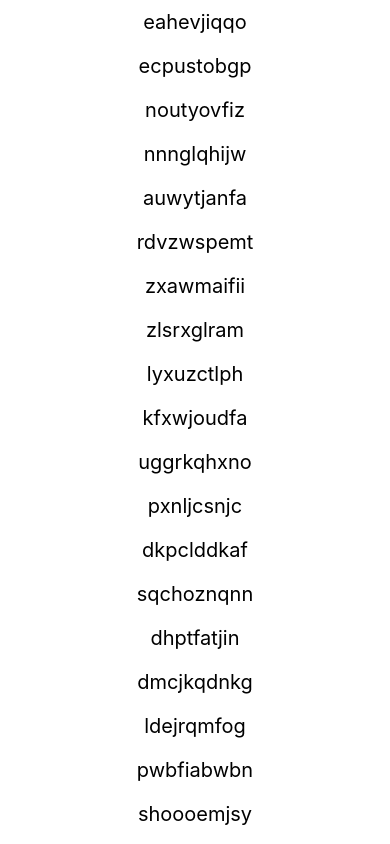
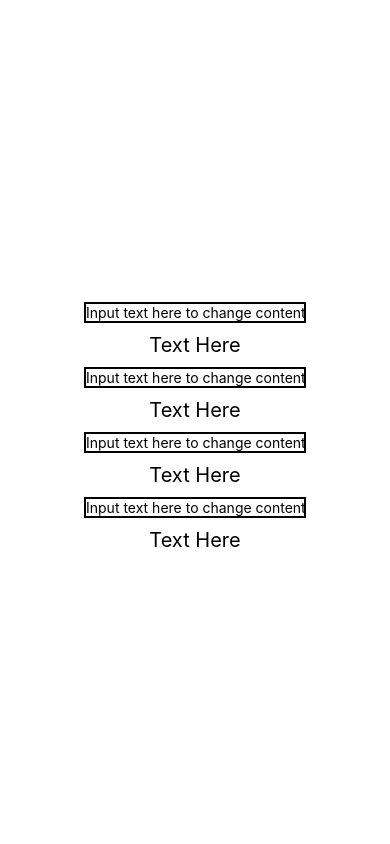
Before and after one commit to ShamsJarrar/JovisionReactTasks, a React Native app: screen / in a window 390 px wide. Built offline with nearby package versions, Linux system fonts and the light colour scheme.

Commit message:
Task 38 commit

```diff
--- a/App.tsx
+++ b/App.tsx
@@ -1,5 +1,5 @@
 import React from 'react';
-import Task36_37 from "./Tasks/Task 36&37";
+import Task38 from "./Tasks/Task 38";
 
 export default function App() {
   return (
@@ -21,6 +21,7 @@ export default function App() {
     //<Task33></Task33>
     //<Task34></Task34>
     //<Task35></Task35>
-    <Task36_37></Task36_37>
+    //<Task36_37></Task36_37
+    <Task38></Task38>
   );
 }
--- /dev/null
+++ b/Components/Component1_task39.js
@@ -0,0 +1,23 @@
+import React, { Component } from 'react';
+import { StyleSheet, Text } from 'react-native';
+import { textContext } from './textContext';
+
+class Component1 extends Component {
+    static contextType = textContext;
+
+    render() {
+        const { text, setText } = this.context;
+        return (
+            <Text style={styles.pageText}>{text}</Text>
+        );
+    }
+}
+
+const styles = StyleSheet.create({
+    pageText: {
+        color: "#000000",
+        fontSize: 20,
+    }
+});
+
+export default Component1;
--- /dev/null
+++ b/Components/Component2_task39.js
@@ -0,0 +1,35 @@
+import React, { useContext } from "react";
+import { TextInput, View, StyleSheet } from "react-native";
+import Component1 from "./Component1_task39";
+import { textContext } from "./textContext";
+
+function Component2() {
+    const { text, setText } = useContext(textContext);
+
+    return (
+        <View style={styles.container}>
+
+            <TextInput
+            style={styles.input}
+            editable
+            onChangeText={setText}
+            placeholder='Input text here to change content' />
+
+            <Component1 />
+
+        </View>
+    );
+}
+
+const styles = StyleSheet.create({
+    container: {
+        justifyContent: 'center',
+        alignItems: 'center'
+    },
+    input: {
+        margin: 10,
+        borderWidth: 2,
+    },
+});
+
+export default Component2;
--- /dev/null
+++ b/Components/textContext.js
@@ -0,0 +1,3 @@
+import { createContext } from "react";
+
+export const textContext = createContext("");
--- /dev/null
+++ b/Tasks/Task 38.js
@@ -0,0 +1,29 @@
+import React, { useState } from "react";
+import { View, StyleSheet } from "react-native";
+import Component2 from "../Components/Component2_task39";
+import { textContext } from "../Components/textContext";
+
+function Task38() {
+    const [text, setText ] = useState("Text Here");
+
+    return (
+        <View style={styles.container}>
+            <textContext.Provider value = {{text, setText}}>
+                <Component2 />
+                <Component2 />
+                <Component2 />
+                <Component2 />
+            </textContext.Provider>
+        </View>
+    );
+}
+
+const styles = StyleSheet.create({
+    container: {
+        flex: 1,
+        justifyContent: "center",
+        alignItems: "center"
+    }
+});
+
+export default Task38;
```
